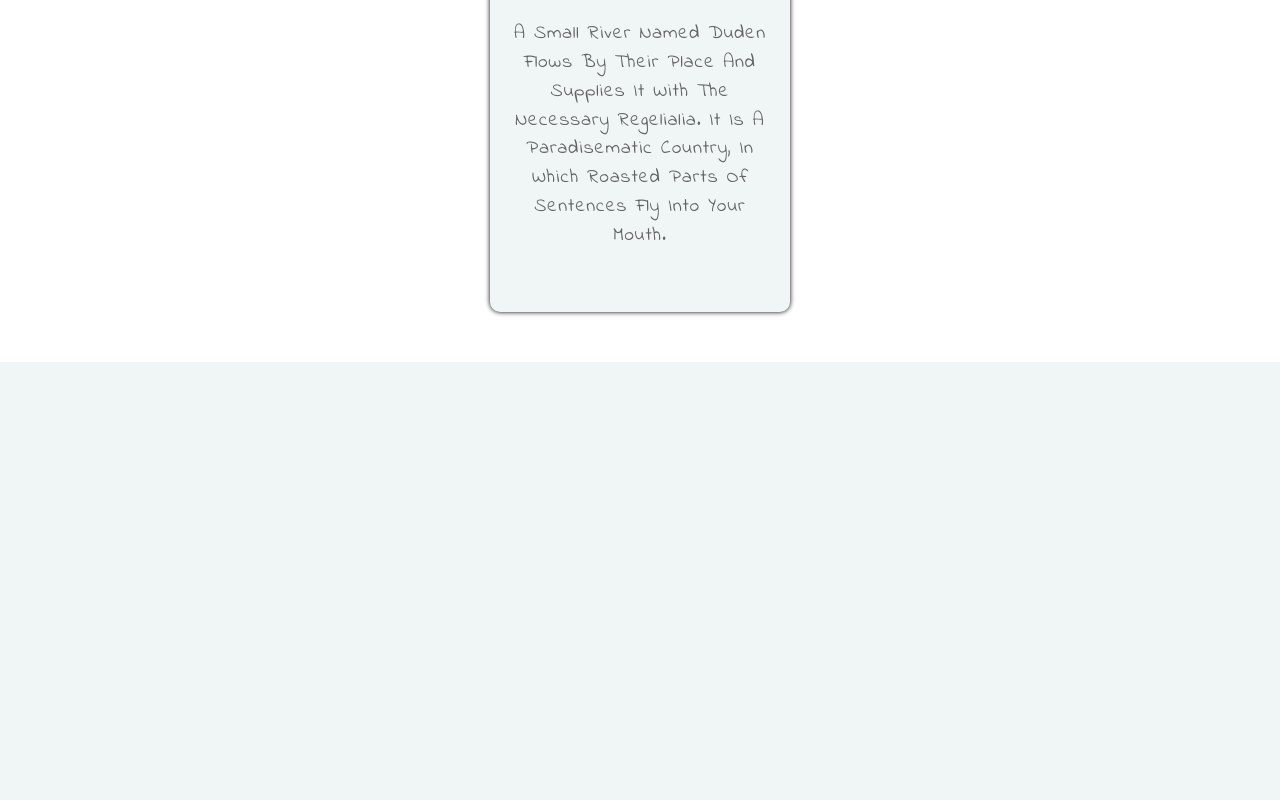
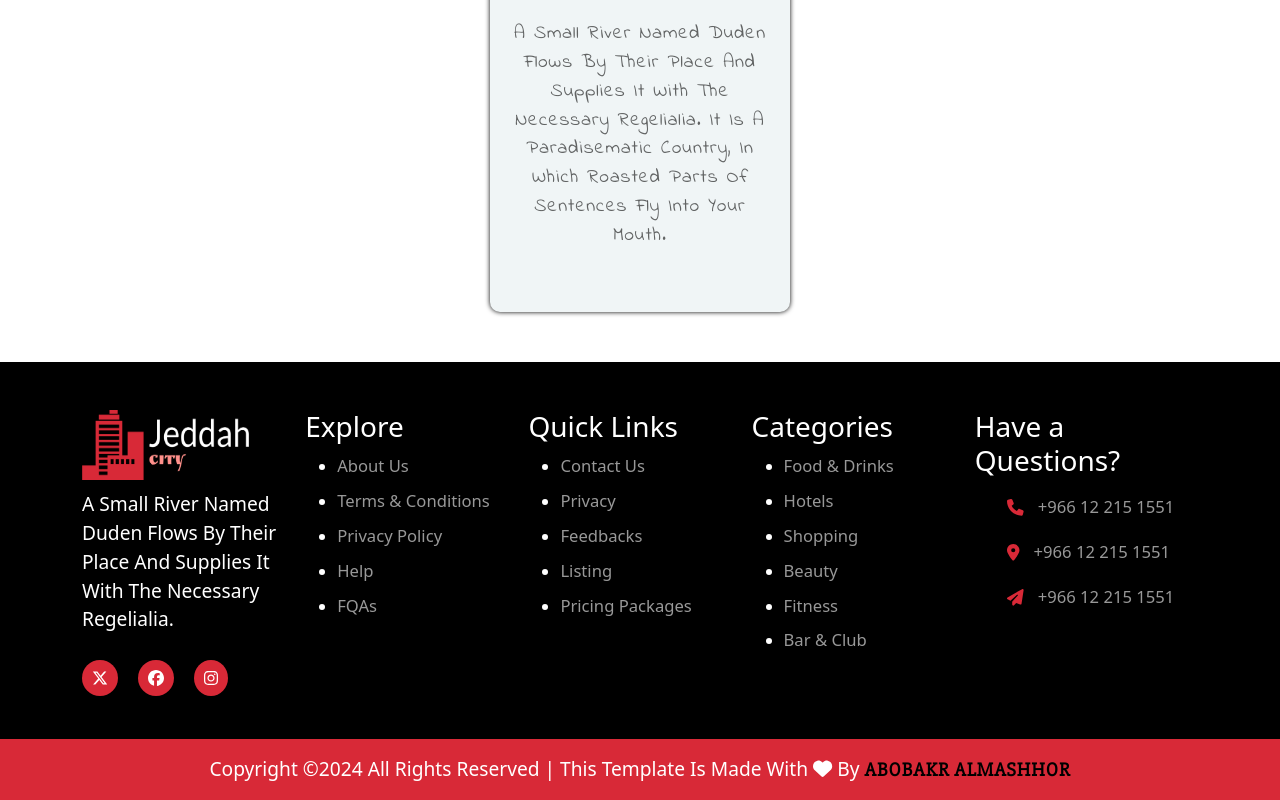
Before and after one commit to ab0bakr1/Jeddah, a React (Create React App) app: page / in a window 1280 px wide. Shown: the part 6834-7634 px from the top of the page. Before the commit the page ends 7196 px from the top, so only its background shows below. Built offline with nearby package versions, Linux system fonts and the light colour scheme.

Commit message:
Footer done

```diff
--- /dev/null
+++ b/src/Component/Footer/Footer.css
@@ -0,0 +1,57 @@
+@import url('https://fonts.googleapis.com/css2?family=Indie+Flower&family=Shadows+Into+Light&family=Slabo+27px&display=swap');
+footer{
+    background-color: #000;
+    color: #fff;
+}
+.footer-card p{
+    font-size: clamp(.8rem,1.5vw,1.2rem);
+    font-weight: 500;
+    text-transform: capitalize;
+    padding: 10px 0px;
+}
+.footer-social svg{
+    margin: 0px 10px;
+    cursor: pointer;
+    background-color: #D82937;
+    padding: 10px;
+    border-radius: 50%;
+    color: #fff !important;
+}
+.footer-social svg:first-child{
+    margin-left: 0px;
+}
+.footer-card li{
+    margin: 10px 0;
+}
+.footer-card a{
+    text-decoration: none;
+    color: rgba(255, 255, 255, 0.597);
+    font-size: clamp(.8rem,1.3vw,1.1rem);
+    font-weight: 400;
+    text-transform: capitalize;
+}
+.footer-card a:hover{
+    color: #fff;
+}
+.footer-card svg{
+    margin-right: 10px;
+    color: #D82937;
+}
+.footer-copyright{
+    background-color: #D82937;
+}
+.footer-copyright p{
+    font-size: clamp(.8rem,1.5vw,1.2rem);
+    font-weight: 500;
+    text-transform: capitalize;
+    color: #fff;
+    margin: 0;
+}
+.footer-copyright p a{
+    text-decoration: none;
+    color: #000000;
+    font-weight: 700;
+    text-transform: uppercase;
+    font-family: "Slabo 27px", serif;
+    letter-spacing: 1px;
+}
--- /dev/null
+++ b/src/Component/Footer/Footer.jsx
@@ -0,0 +1,71 @@
+import React from 'react'
+import { Container, Row } from 'react-bootstrap'
+import './Footer.css'
+import logo from '../../IMG/logo.png'
+import { FontAwesomeIcon } from '@fortawesome/react-fontawesome'
+import { faFacebook, faInstagram, faXTwitter } from '@fortawesome/free-brands-svg-icons'
+import { faHeart, faLocationDot, faPaperPlane, faPhone } from '@fortawesome/free-solid-svg-icons'
+
+const Footer = () => {
+  return (
+    <footer>
+        <Container>
+            <Row xl={5} lg={5} md={2} sm={1} className="footer-item g-0 py-5">
+                <div className="footer-card">
+                    <img src={logo} alt="" className='w-75 h-25' />
+                    <p>A small river named Duden flows by their place and supplies it with the necessary regelialia.</p>
+                    <div className="footer-social">
+                        <FontAwesomeIcon icon={faXTwitter} />
+                        <FontAwesomeIcon icon={faFacebook} />
+                        <FontAwesomeIcon icon={faInstagram} />
+                    </div>
+                </div>
+                <div className="footer-card">
+                    <h3>Explore</h3>
+                    <ul>
+                        <li><a href="">About Us</a></li>
+                        <li><a href="">Terms & Conditions</a></li>
+                        <li><a href="">Privacy Policy</a></li>
+                        <li><a href="">Help</a></li>
+                        <li><a href="">FQAs</a></li>
+                    </ul>
+                </div>
+                <div className="footer-card">
+                    <h3>Quick Links</h3>
+                    <ul>
+                        <li><a href="">Contact Us</a></li>
+                        <li><a href="">Privacy</a></li>
+                        <li><a href="">Feedbacks</a></li>
+                        <li><a href="">Listing</a></li>
+                        <li><a href="">Pricing Packages</a></li>
+                    </ul>
+                </div>
+                <div className="footer-card">
+                    <h3>Categories</h3>
+                    <ul>
+                        <li><a href="">Food & Drinks</a></li>
+                        <li><a href="">Hotels</a></li>
+                        <li><a href="">Shopping</a></li>
+                        <li><a href="">Beauty</a></li>
+                        <li><a href="">Fitness</a></li>
+                        <li><a href="">Bar & Club</a></li>
+                    </ul>
+                </div>
+                <div className="footer-card">
+                    <h3>Have a Questions?</h3>
+                    <ul className='d-flex flex-column text-start' style={{listStyle: 'none'}}>
+                        <li><a href=""><FontAwesomeIcon icon={faPhone} /> +966 12 215 1551</a></li>
+                        <li><a href=""><FontAwesomeIcon icon={faLocationDot} /> +966 12 215 1551</a></li>
+                        <li><a href=""><FontAwesomeIcon icon={faPaperPlane} /> +966 12 215 1551</a></li>
+                    </ul>
+                </div>
+            </Row>
+        </Container>
+            <Row className='footer-copyright text-center g-0 py-3'>
+                <p>Copyright ©2024 All rights reserved | This template is made with <FontAwesomeIcon icon={faHeart} /> by <a href='https://portfolio-opal-delta-29.vercel.app/' target='_blank'>Abobakr Almashhor</a></p>
+            </Row>
+    </footer>
+  )
+}
+
+export default Footer
--- a/src/Component/Pages/Home.jsx
+++ b/src/Component/Pages/Home.jsx
@@ -6,6 +6,7 @@ import Popular from '../Popular/Popular'
 import Special from '../Special/Special'
 import Listing from '../Listing/Listing'
 import Works from '../Works/Works'
+import Footer from '../Footer/Footer'
 
 const Home = () => {
   return (
@@ -17,6 +18,7 @@ const Home = () => {
     <Special />
     <Listing />
     <Works />
+    <Footer />
     </>
   )
 }
```
